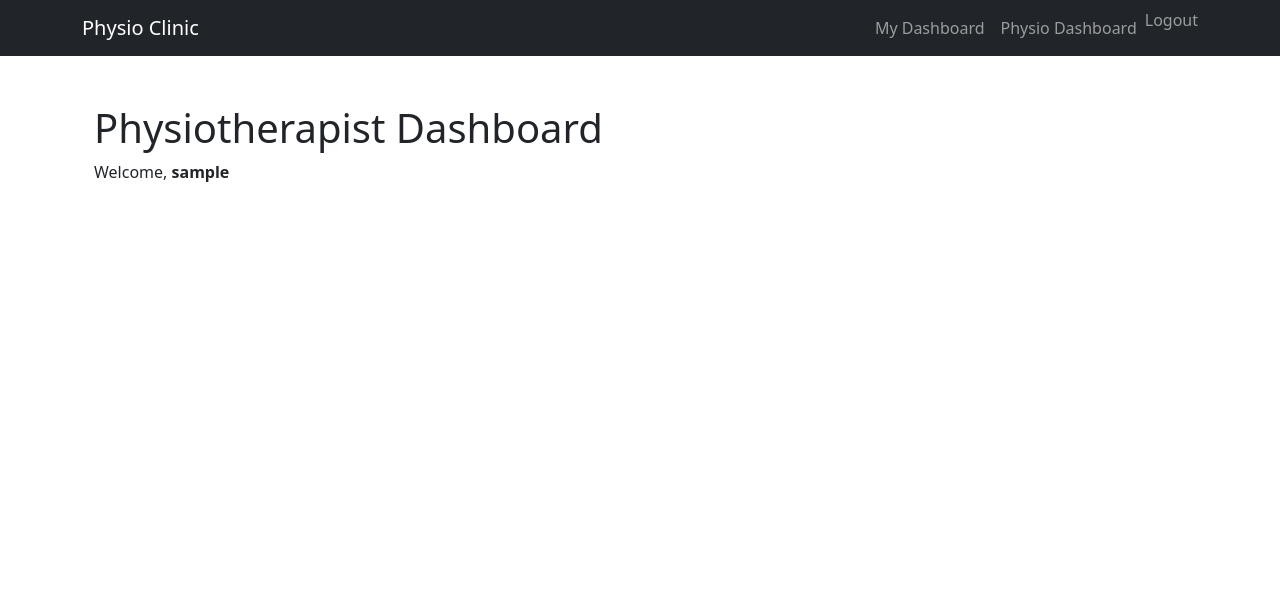
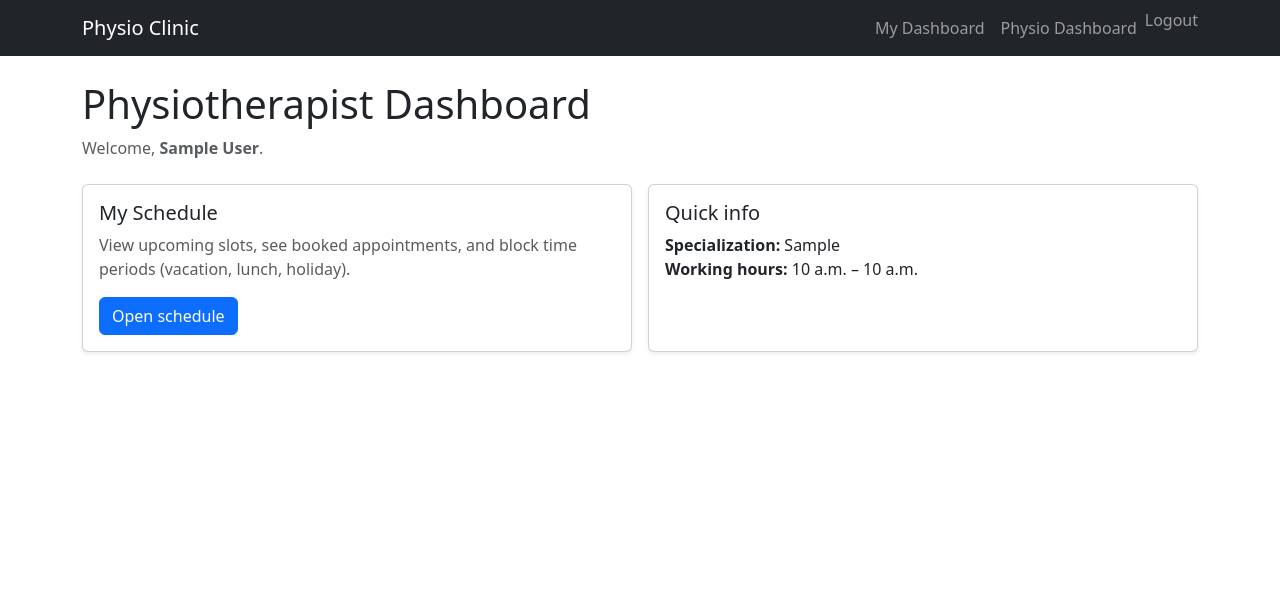
Before and after one commit to Katerynakulik/physio-clinic, a Django app: page /accounts/physio/dashboard/ in a window 1280 px wide. Shown: the top 592 px of the page. Run offline with Django 5.2, Linux system fonts and the light colour scheme; a user stored in the database is signed in; tables that the repository leaves empty hold one stand-in row (values such as "Sample post").

```diff
--- a/accounts/templates/accounts/physio_dashboard.html
+++ b/accounts/templates/accounts/physio_dashboard.html
@@ -1,7 +1,55 @@
 {% extends "base.html" %}
-{% block title %}Physiotherapist Dashboard{% endblock%} {% block content %}
-<div class="container mt-4">
-  <h1>Physiotherapist Dashboard</h1>
-  <p>Welcome, <strong>{{ request.user.username }}</strong></p>
-</div>
+
+{% block title %}
+Physiotherapist Dashboard
 {% endblock %}
+
+{% block content %}
+<section class="mb-4">
+  <h1 class="mb-2">Physiotherapist Dashboard</h1>
+  <p class="text-muted mb-0">
+    Welcome, <strong>{{ request.user.get_full_name|default:request.user.username }}</strong>.
+  </p>
+</section>
+
+<section class="row g-3">
+  <div class="col-md-6">
+    <article class="card h-100 shadow-sm">
+      <div class="card-body">
+        <h2 class="h5 card-title mb-2">My Schedule</h2>
+        <p class="card-text text-muted">
+          View upcoming slots, see booked appointments, and block time periods (vacation, lunch, holiday).
+        </p>
+        <a class="btn btn-primary" href="{% url 'physio_schedule' %}">
+          Open schedule
+        </a>
+      </div>
+    </article>
+  </div>
+
+  <div class="col-md-6">
+    <article class="card h-100 shadow-sm">
+      <div class="card-body">
+        <h2 class="h5 card-title mb-2">Quick info</h2>
+
+        {% if request.user.physiotherapist %}
+          <ul class="list-unstyled mb-0">
+            <li>
+              <strong>Specialization:</strong>
+              {{ request.user.physiotherapist.specialization }}
+            </li>
+            <li>
+              <strong>Working hours:</strong>
+              {{ request.user.physiotherapist.working_from }} – {{ request.user.physiotherapist.working_to }}
+            </li>
+          </ul>
+        {% else %}
+          <p class="text-muted mb-0">
+            Profile data is not available.
+          </p>
+        {% endif %}
+      </div>
+    </article>
+  </div>
+</section>
+{% endblock %}
--- a/accounts/views.py
+++ b/accounts/views.py
@@ -6,6 +6,9 @@ from django.http import HttpResponseForbidden
 
 from .forms import ClientRegistrationForm
 from .models import ClientProfile
+
+from django.utils import timezone
+from bookings.models import BookingSlot
 
 def register_client(request):
     """
@@ -24,17 +27,25 @@ def register_client(request):
 
     return render(request, "accounts/register.html", {"form": form})
 
+
+
 @login_required
-
 def client_dashboard(request):
     """
     Dashboard page for logged-in clients.
-    Accessible only for users with ClientProfile.
+    Shows future booked appointments.
     """
     if not hasattr(request.user, "clientprofile"):
         return HttpResponseForbidden("Access denied")
 
-    return render(request, "accounts/client_dashboard.html")
+    upcoming = BookingSlot.objects.filter(
+        client=request.user,
+        status=BookingSlot.STATUS_BOOKED,
+        date__gte=timezone.now().date(),
+    ).order_by("date", "start_time")
+
+    return render(request, "accounts/client_dashboard.html", {"upcoming": upcoming})
+
 
 @login_required
 def physio_dashboard(request):
```
Also changed, not shown: accounts/templates/accounts/client_dashboard.html (+26 -2 lines).
